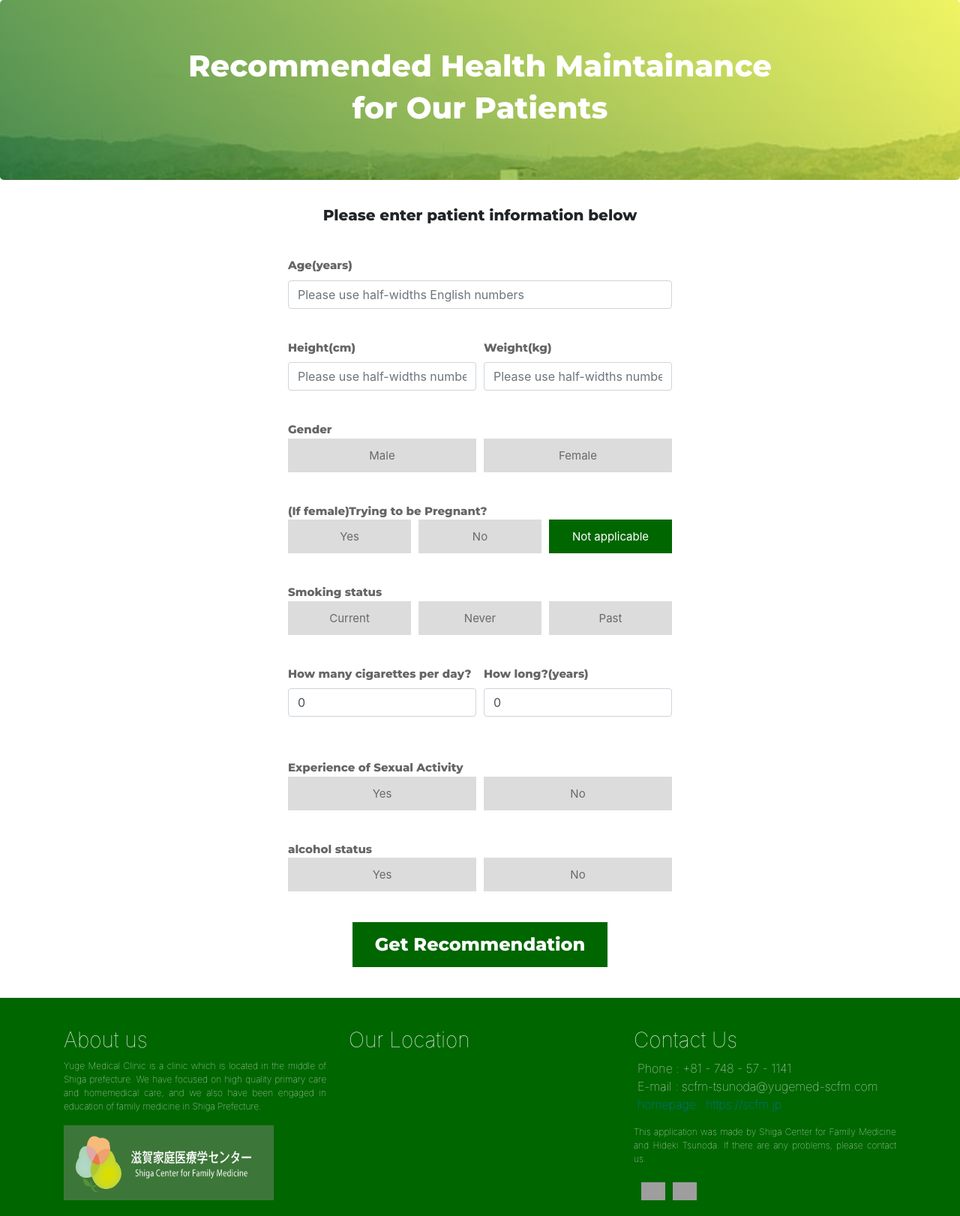
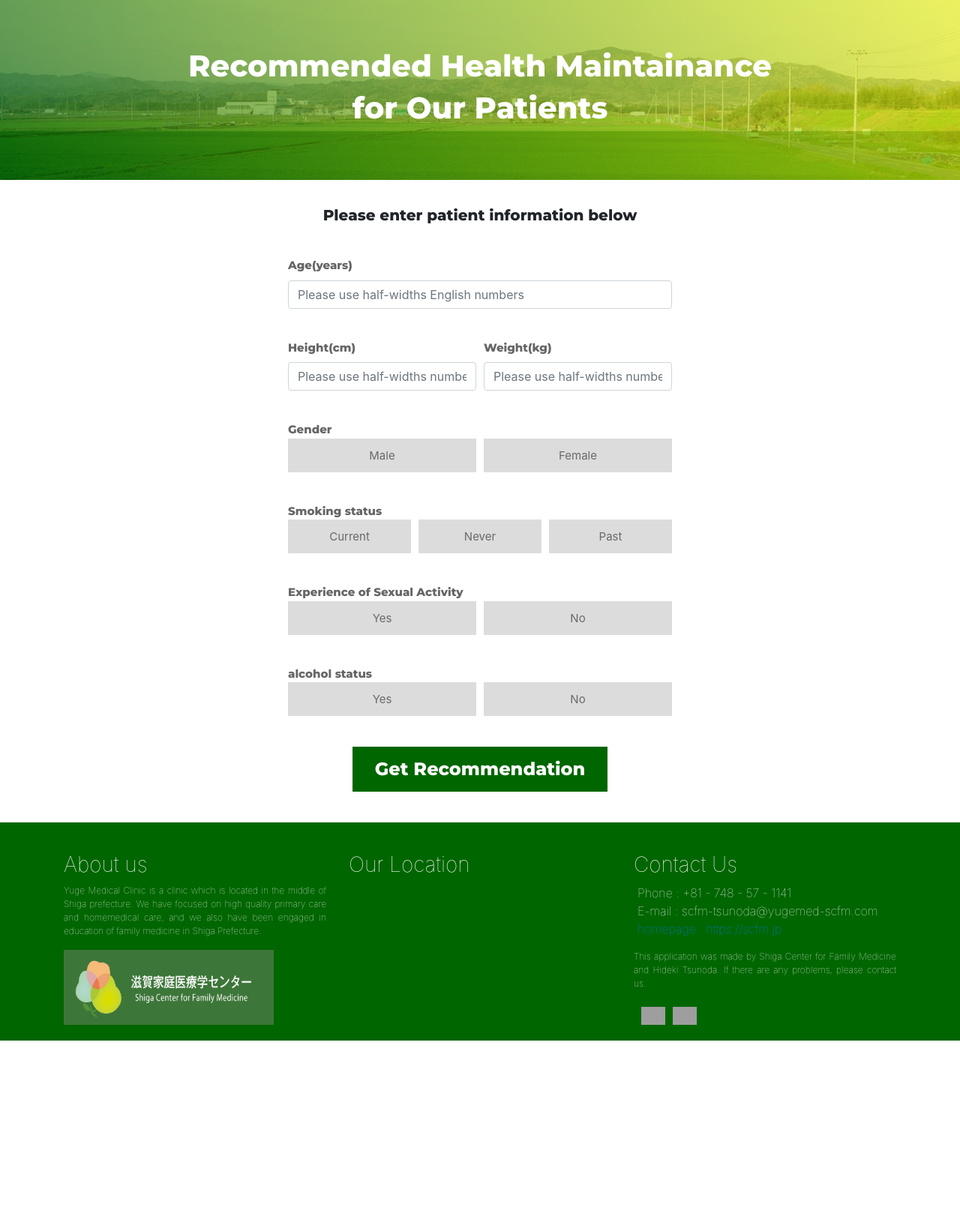
Before and after one commit to tsunochan0731/koikesensei, a Flask app: page /index in a window 1280 px wide. Shown: the whole page at 75% size. After the commit the page ends 1388 px from the top, so only its background shows below. Run offline with Flask 2, Linux system fonts and the light colour scheme; some libraries are stand-ins or nearby versions; grey boxes are pictures that could not be loaded.

Commit message:
“共有”

```diff
--- a/static/index.css
+++ b/static/index.css
@@ -159,6 +159,7 @@ input {
 
 .jumbotron-header{
   background: linear-gradient(-135deg, rgba(255,255,0,0.6), rgba(0,100,0,0.65)),url(/static/images/yugekeshiki.png);
+  background-size: cover;
   font-family: 'Montserrat', sans-serif;
 }
 
@@ -247,6 +248,10 @@ input:checked + label {
     width:32px;
 }
 
+#hplink a:visited{
+  color:white;
+}
+
 @media screen and (max-width: 576px){
   .main{
     margin: 0 5px;
--- a/templates/index.html
+++ b/templates/index.html
@@ -11,7 +11,7 @@
   </head>
   <body>
     <div class="header">
-      <div class="jumbotron jumbotron-header">
+      <div class="jumbotron jumbotron-fluid jumbotron-header">
         <h1>Recommended Health Maintainance</h1>
         <h1>for Our Patients</h1>
       </div>
@@ -43,38 +43,36 @@
            </div>
            <div class="col-sm-6">
              <div class="form-check pl-0">
-               <input class="form-check-input button-item" id="male" type="radio" name="gender" value="m" required />
+               <input class="form-check-input button-item" id="male" type="radio" name="gender" value="m" required
+               data-toggle="collapse" data-target="#collapse-pregnancy.show" aria-expanded="false" aria-controls="collapse-pregnancy" required
+               />
                <label for="male" class="form-check-label radio">Male</label>
              </div>
            </div>
            <div class="col-sm-6">
              <div class="form-check pl-0">
-               <input class="form-check-input button-item" id="female" type="radio" name="gender" value="f" required />
+               <input class="form-check-input button-item" id="female" type="radio" name="gender" value="f"
+               data-toggle="collapse" data-target="#collapse-pregnancy:not(.show)" aria-expanded="true" aria-controls="collapse-pregnancy" required
+               />
                <label for="female" class="form-check-label radio">Female</label>
              </div>
            </div>
          </div>
 
-         <div class="form-row form-group">
+         <div class="form-row form-group collapse collapse-pregnancy" id="collapse-pregnancy">
            <div class="col-12 item">
              (If female)Trying to be Pregnant?
            </div>
-           <div class="col-sm-4">
+           <div class="col-sm-6">
              <div class="form-check pl-0">
                <input class="form-check-input button-item" id="yes1" type="radio" name="pregnancy" value="1" required />
                <label for="yes1" class="form-check-label radio">Yes</label>
              </div>
            </div>
-           <div class="col-sm-4">
+           <div class="col-sm-6">
              <div class="form-check pl-0">
-               <input class="form-check-input button-item" id="no1" type="radio" name="pregnancy" value="2">
+               <input class="form-check-input button-item" id="no1" type="radio" name="pregnancy" value="2" checked="checked">
                <label for="no1" class="form-check-label radio">No</label>
-             </div>
-           </div>
-           <div class="col-sm-4">
-             <div class="form-check pl-0">
-               <input class="form-check-input button-item" id="not-applicable" type="radio" name="pregnancy" value="2" checked="checked">
-               <label for="not-applicable" class="form-check-label radio">Not applicable</label>
              </div>
            </div>
          </div>
@@ -85,25 +83,39 @@
            </div>
            <div class="col-sm-4">
              <div class="form-check pl-0">
-               <input class="form-check-input button-item" id="yes2" type="radio" name="smoking" value="1" required />
+               {# inputタグに細工をする。
+                data-toggle="collapse" を指定。
+                data-target="#collapse-smoking:not(.show)" を指定。開閉したい要素のIDを指定する。押すとcollapseが開くように設定するには、この指定。
+                押すとcollapseが閉じるようにする設定は、"#collapse-smoking.show"
+                aria-expanded="true" 押すとcollapseが開くように設定するには"true"、そうでない場合は"false"
+                aria-controls="collapse-smoking" 開閉したい要素のクラス名を指定する。
+               #}
+               <input class="form-check-input button-item" id="yes2" type="radio" name="smoking" value="1" required
+                data-toggle="collapse" data-target="#collapse-smoking:not(.show)" aria-expanded="true" aria-controls="collapse-smoking"
+               />
                <label for="yes2" class="form-check-label radio">Current</label>
              </div>
            </div>
            <div class="col-sm-4">
              <div class="form-check pl-0">
-               <input class="form-check-input button-item" id="no2" type="radio" name="smoking" value="2">
+               <input class="form-check-input button-item" id="no2" type="radio" name="smoking" value="2"
+                 data-toggle="collapse" data-target="#collapse-smoking.show" aria-expanded="false" aria-controls="collapse-smoking"
+               >
                <label for="no2" class="form-check-label radio">Never</label>
              </div>
            </div>
            <div class="col-sm-4">
              <div class="form-check pl-0">
-               <input class="form-check-input button-item" id="past" type="radio" name="smoking" value="3">
+               <input class="form-check-input button-item" id="past" type="radio" name="smoking" value="3"
+                 data-toggle="collapse" data-target="#collapse-smoking:not(.show)" aria-expanded="true" aria-controls="collapse-smoking"
+                 >
                <label for="past" class="form-check-label radio">Past</label>
              </div>
            </div>
          </div>
 
-         <div class="form-row">
+         {# 開閉したい要素のクラスに、"collapse"を追加し、idを設定する。クラスにもidと同名のクラスを設定しておく。 #}
+        <div class="form-row collapse collapse-smoking" id="collapse-smoking">
           <div class="form-group col-sm-6">
             <label for="howmany" class="item">How many cigarettes per day?</label>
             <input type ="text" class="form-control" name="number_of_smoking" required pattern="[0-9]{1,3}" placeholder="if not applicable put 0" value="0"></p>
@@ -177,7 +189,7 @@
           <ul>
   		        <li>Phone : +81 - 748 - 57 - 1141</li>
   		        <li>E-mail : scfm-tsunoda@yugemed-scfm.com</li>
-              <li><a href="https://scfm.jp">homepage : https://scfm.jp</a></li>
+              <li id="hplink"><a href="https://scfm.jp">homepage : https://scfm.jp</a></li>
   		    </ul>
   		    <p>
   		        This application was made by Shiga Center for Family Medicine and Hideki Tsunoda. If there are any problems, please contact us.
@@ -190,5 +202,8 @@
       </div>
       </div>
     </div>
+    <script src="https://code.jquery.com/jquery-3.5.1.slim.min.js" integrity="sha384-DfXdz2htPH0lsSSs5nCTpuj/zy4C+OGpamoFVy38MVBnE+IbbVYUew+OrCXaRkfj" crossorigin="anonymous"></script>
+    <script src="https://cdn.jsdelivr.net/npm/popper.js@1.16.0/dist/umd/popper.min.js" integrity="sha384-Q6E9RHvbIyZFJoft+2mJbHaEWldlvI9IOYy5n3zV9zzTtmI3UksdQRVvoxMfooAo" crossorigin="anonymous"></script>
+    <script src="https://stackpath.bootstrapcdn.com/bootstrap/4.5.0/js/bootstrap.min.js" integrity="sha384-OgVRvuATP1z7JjHLkuOU7Xw704+h835Lr+6QL9UvYjZE3Ipu6Tp75j7Bh/kR0JKI" crossorigin="anonymous"></script>
   </body>
 </html>
--- a/templates/toppage.html
+++ b/templates/toppage.html
@@ -13,7 +13,7 @@
     </style>
   </head>
   <body>
-    <div class="jumbotron explanation">
+    <div class="jumbotron jumbotron-fluid explanation">
           <div class="container">
             <h1 class="thema">Recommendation of Evidence Based Healthmaitainance in Japan</h1>
             <div class="statement">
```
Also changed, not shown: cancers.py (+5 -5 lines), immunizations.py (+1 -1 lines), others.py (+4 -4 lines), templates/result.html (+6 -3 lines). Lines whose indentation alone changed are shown as unchanged.
